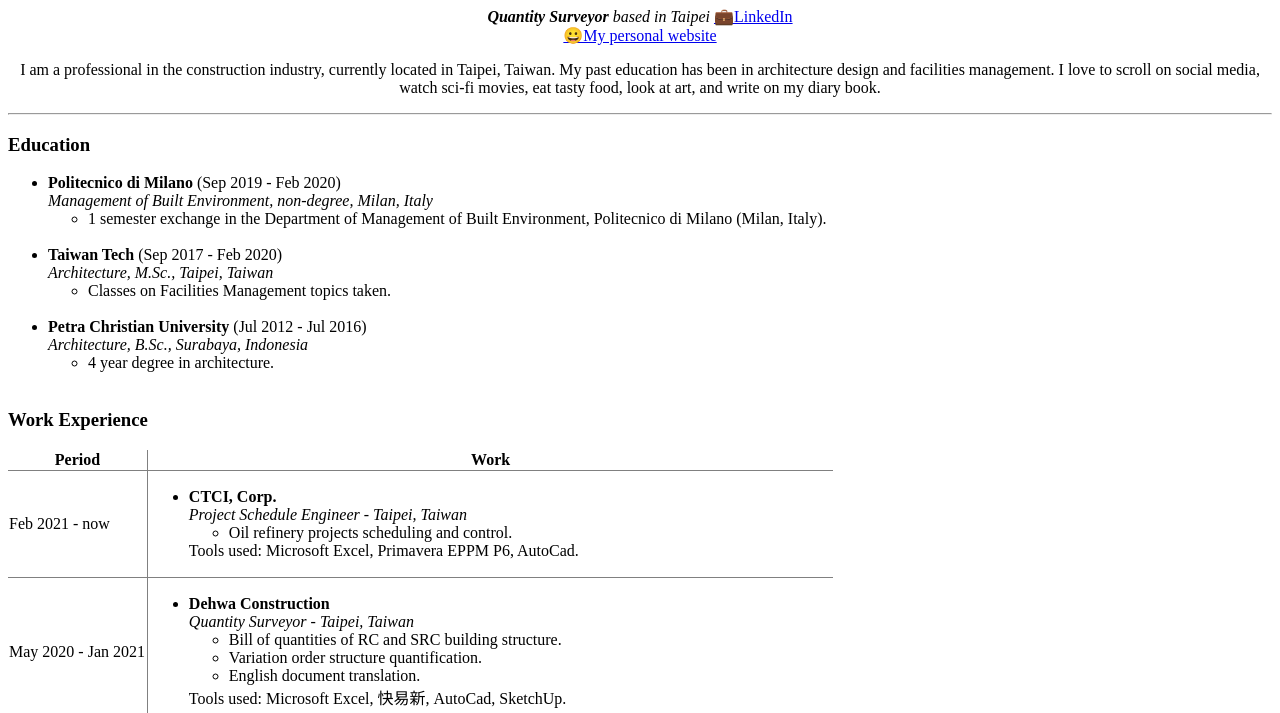
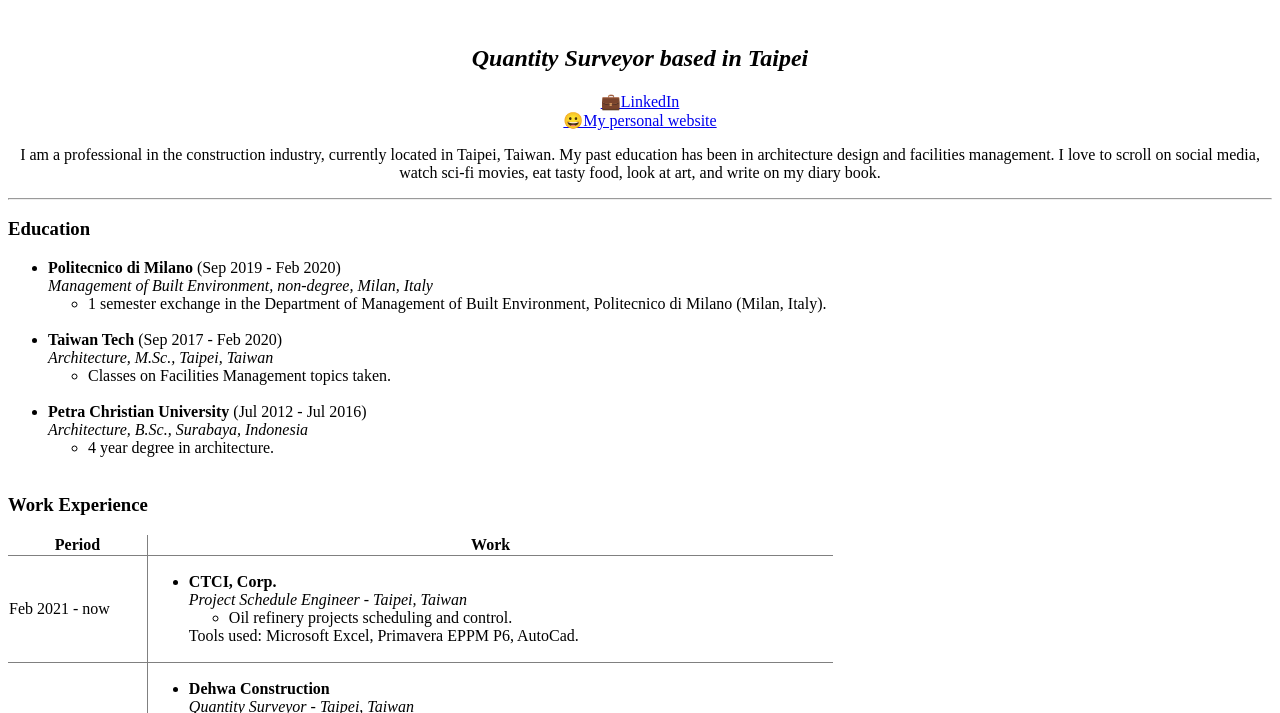
Before and after one commit to clovercrusoe/cv, a plain HTML site: page index.html in a window 1280 px wide. Shown: the part 265-978 px from the top of the page. Drawn offline with Linux system fonts and the light colour scheme.

Commit message:
Update index.html

```diff
--- a/index.html
+++ b/index.html
@@ -10,7 +10,8 @@
   <center>
     <img src="images\circle-cropped.png" alt="Ellen Huang's profile picture" width="180"></td>
     <h1>Ellen Huang</h1>
-    <em><strong>Quantity Surveyor</strong> based in Taipei</em></h2>
+    <br>
+    <h2><em><strong>Quantity Surveyor</strong> based in Taipei</em></h2>
 
     <a href="https://www.linkedin.com/in/ellen-huang">💼LinkedIn</a>
     <br>
```
